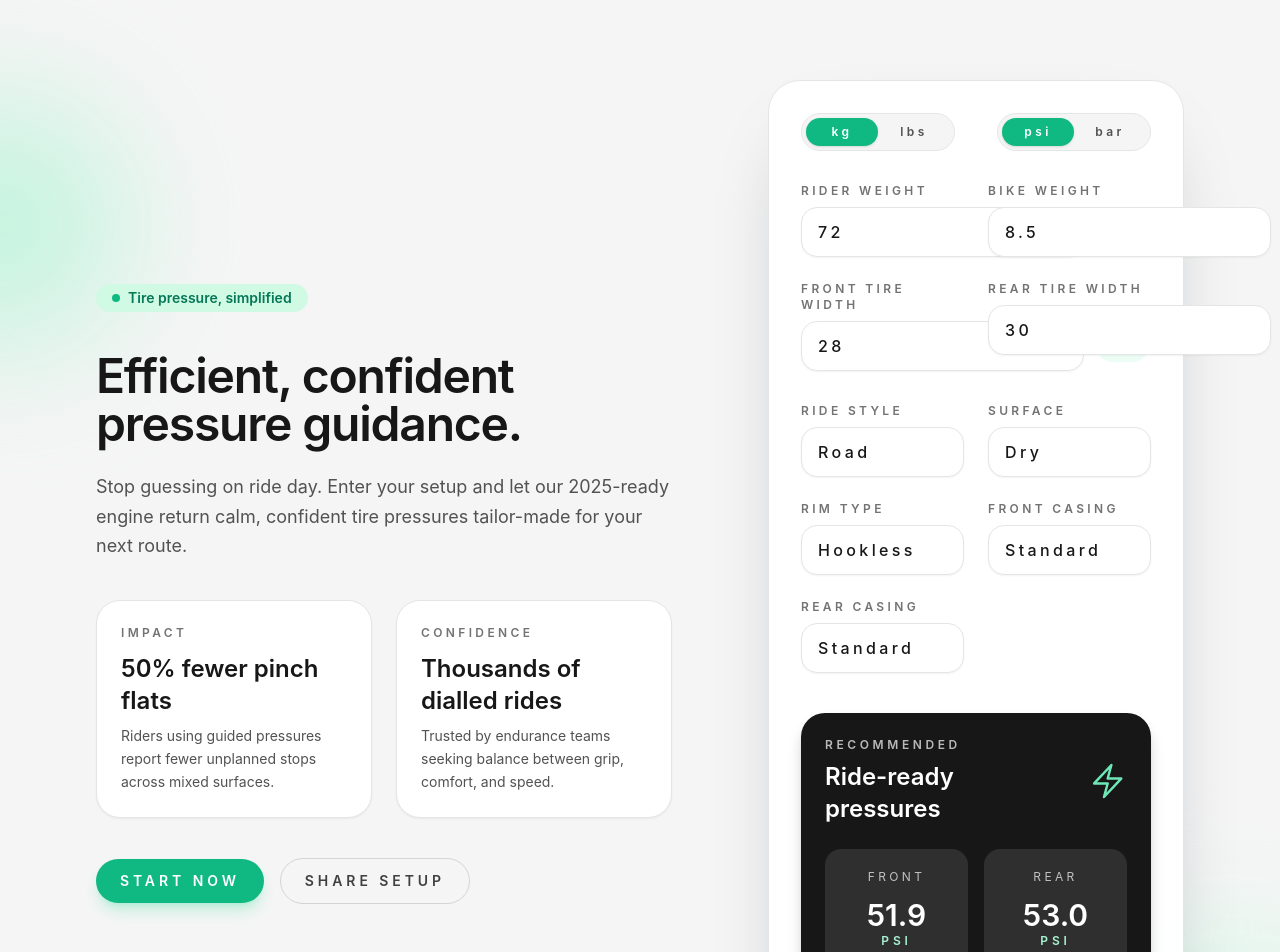
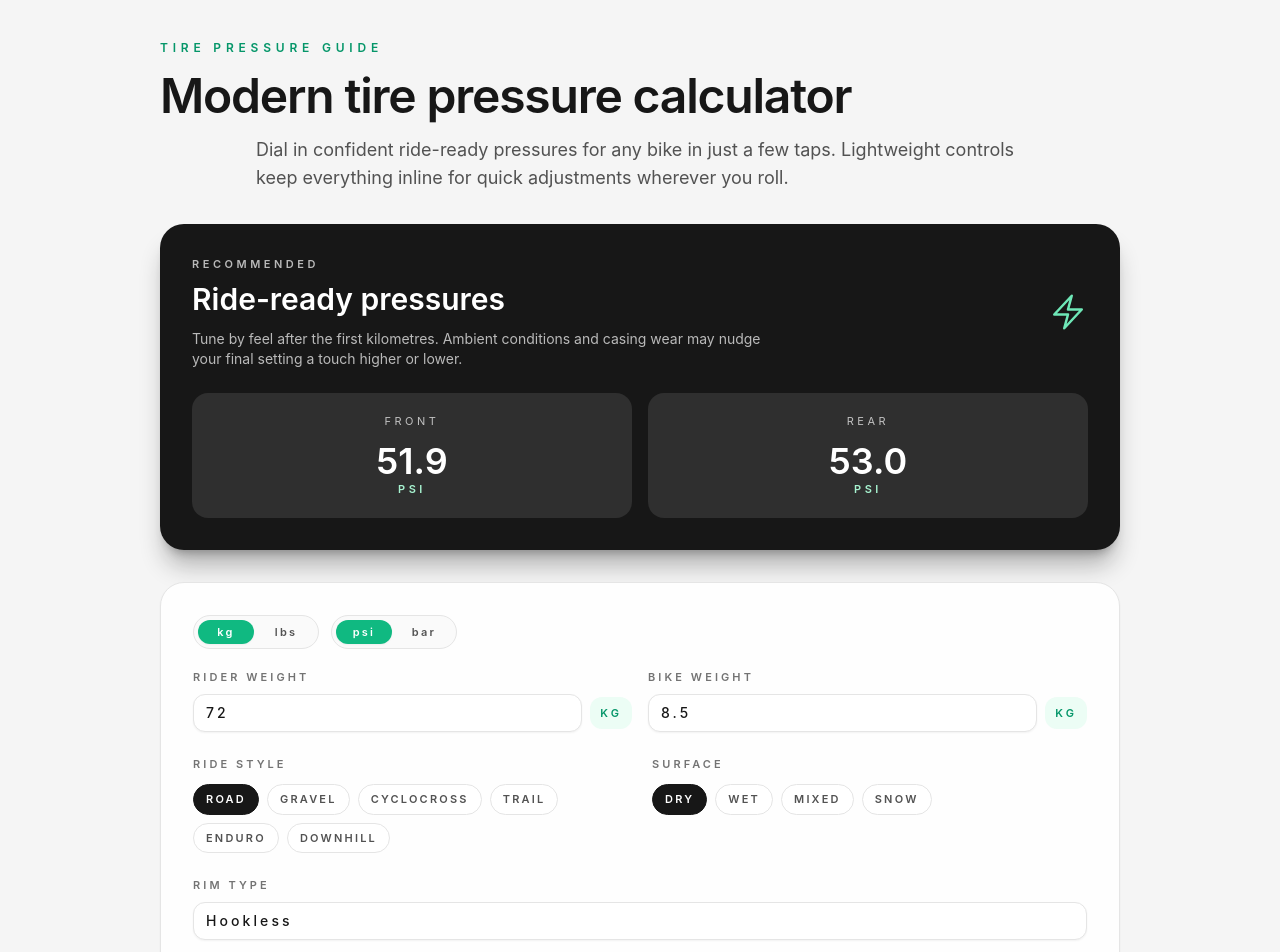
Before and after one commit to eduarde/tire_pressure_guide, a React (Vite) app in the folder frontend/: page / in a window 1280 px wide. Shown: the top 952 px of the page. Built offline with nearby package versions, Linux system fonts and the light colour scheme.

Commit message:
style: simplify tire pressure layout

```diff
--- a/frontend/src/App.tsx
+++ b/frontend/src/App.tsx
@@ -1,8 +1,9 @@
 import { useMemo, useState } from "react";
+import clsx from "clsx";
 import { InputField, SelectField, SegmentedControl } from "./components";
 import { BoltIcon } from "@heroicons/react/24/outline";
 
-type Surface = "DRY" | "WET" | "MIXED";
+type Surface = "DRY" | "WET" | "MIXED" | "SNOW";
 type PressureUnits = "PSI" | "BAR";
 type MassUnit = "kg" | "lbs";
 type RimType = "HOOKLESS" | "HOOKED" | "TUBULAR" | "TUBES";
@@ -33,7 +34,8 @@ const rideStyleOptions: { value: RideStyle; label: string }[] = [
 const surfaceOptions: { value: Surface; label: string }[] = [
   { value: "DRY", label: "Dry" },
   { value: "WET", label: "Wet" },
-  { value: "MIXED", label: "Mixed" }
+  { value: "MIXED", label: "Mixed" },
+  { value: "SNOW", label: "Snow" }
 ];
 
 const rimTypeOptions: { value: RimType; label: string }[] = [
@@ -99,7 +101,8 @@ function useCalculatedPressure(
     const surfaceAdjustments: Record<Surface, number> = {
       DRY: 0,
       WET: -3,
-      MIXED: -1.5
+      MIXED: -1.5,
+      SNOW: -4
     };
 
     const rimAdjustments: Record<RimType, number> = {
@@ -195,62 +198,44 @@ export default function App() {
   const unitLabel = pressureUnit === "PSI" ? "psi" : "bar";
 
   return (
-    <div className="relative min-h-screen overflow-hidden bg-neutral-100 text-neutral-900">
-      <div className="pointer-events-none absolute -left-32 top-24 hidden h-64 w-64 rounded-full bg-emerald-200/60 blur-3xl lg:block" />
-      <div className="pointer-events-none absolute bottom-0 right-0 h-72 w-72 translate-x-1/3 rounded-full bg-emerald-100/70 blur-3xl" />
+    <div className="min-h-screen bg-neutral-100 text-neutral-900">
+      <main className="mx-auto flex min-h-screen max-w-5xl flex-col gap-8 px-4 py-10 sm:px-6 lg:px-8">
+        <header className="space-y-4 text-center sm:text-left">
+          <p className="text-xs font-semibold uppercase tracking-[0.4em] text-emerald-600">Tire pressure guide</p>
+          <h1 className="text-4xl font-semibold tracking-tight sm:text-5xl">Modern tire pressure calculator</h1>
+          <p className="mx-auto max-w-3xl text-base leading-relaxed text-neutral-600 sm:text-lg">
+            Dial in confident ride-ready pressures for any bike in just a few taps. Lightweight controls keep everything inline for quick adjustments wherever you roll.
+          </p>
+        </header>
 
-      <div className="relative mx-auto flex max-w-6xl flex-col items-start gap-16 px-6 pb-24 pt-16 sm:px-8 lg:flex-row lg:items-center lg:gap-24 lg:pb-28 lg:pt-20">
-        <section className="max-w-xl space-y-10">
-          <div className="inline-flex items-center gap-2 rounded-full bg-emerald-100 px-4 py-1 text-sm font-semibold text-emerald-700">
-            <span className="h-2 w-2 rounded-full bg-emerald-500" aria-hidden />
-            Tire pressure, simplified
+        <section className="rounded-3xl bg-neutral-900 p-6 text-white shadow-xl shadow-neutral-900/30 sm:p-8">
+          <div className="flex items-center justify-between gap-6">
+            <div>
+              <p className="text-[11px] font-semibold uppercase tracking-[0.32em] text-white/70">Recommended</p>
+              <h2 className="mt-2 text-2xl font-semibold sm:text-3xl">Ride-ready pressures</h2>
+              <p className="mt-3 max-w-xl text-xs leading-relaxed text-white/70 sm:text-sm">
+                Tune by feel after the first kilometres. Ambient conditions and casing wear may nudge your final setting a touch higher or lower.
+              </p>
+            </div>
+            <BoltIcon className="hidden h-10 w-10 shrink-0 text-emerald-300 sm:block" aria-hidden />
           </div>
 
-          <div className="space-y-6">
-            <h1 className="text-4xl font-semibold tracking-tight text-neutral-900 sm:text-5xl">
-              Efficient, confident pressure guidance.
-            </h1>
-            <p className="text-lg leading-relaxed text-neutral-600">
-              Stop guessing on ride day. Enter your setup and let our 2025-ready engine return calm, confident tire pressures tailor-made for your next route.
-            </p>
+          <div className="mt-6 grid gap-4 sm:grid-cols-2">
+            <div className="rounded-2xl bg-white/10 px-4 py-5 text-center">
+              <p className="text-[11px] uppercase tracking-[0.32em] text-white/70">Front</p>
+              <p className="mt-3 text-3xl font-semibold sm:text-4xl">{pressures ? formatNumber(pressures.front) : "--"}</p>
+              <p className="text-[11px] font-semibold uppercase tracking-[0.32em] text-emerald-200">{unitLabel}</p>
             </div>
-
-          <div className="grid gap-6 sm:grid-cols-2">
-            <div className="rounded-3xl border border-neutral-200 bg-white p-6 shadow-sm">
-              <p className="text-xs font-semibold uppercase tracking-[0.28em] text-neutral-500">Impact</p>
-              <p className="mt-3 text-2xl font-semibold text-neutral-900">50% fewer pinch flats</p>
-              <p className="mt-2 text-sm leading-relaxed text-neutral-600">
-                Riders using guided pressures report fewer unplanned stops across mixed surfaces.
-              </p>
+            <div className="rounded-2xl bg-white/10 px-4 py-5 text-center">
+              <p className="text-[11px] uppercase tracking-[0.32em] text-white/70">Rear</p>
+              <p className="mt-3 text-3xl font-semibold sm:text-4xl">{pressures ? formatNumber(pressures.rear) : "--"}</p>
+              <p className="text-[11px] font-semibold uppercase tracking-[0.32em] text-emerald-200">{unitLabel}</p>
             </div>
-            <div className="rounded-3xl border border-neutral-200 bg-white p-6 shadow-sm">
-              <p className="text-xs font-semibold uppercase tracking-[0.28em] text-neutral-500">Confidence</p>
-              <p className="mt-3 text-2xl font-semibold text-neutral-900">Thousands of dialled rides</p>
-              <p className="mt-2 text-sm leading-relaxed text-neutral-600">
-                Trusted by endurance teams seeking balance between grip, comfort, and speed.
-              </p>
-            </div>
-          </div>
-
-          <div className="flex flex-wrap items-center gap-4">
-            <button
-              type="button"
-              className="rounded-full bg-emerald-500 px-6 py-3 text-sm font-semibold uppercase tracking-[0.28em] text-white shadow-lg shadow-emerald-300/40 transition hover:bg-emerald-400"
-            >
-              Start now
-            </button>
-            <button
-              type="button"
-              className="rounded-full border border-neutral-300 px-6 py-3 text-sm font-semibold uppercase tracking-[0.28em] text-neutral-700 transition hover:border-neutral-400 hover:text-neutral-900"
-            >
-              Share setup
-            </button>
           </div>
         </section>
 
-        <section className="w-full max-w-xl flex-1">
-          <div className="rounded-[32px] border border-neutral-200 bg-white/95 p-8 shadow-[0_35px_80px_-45px_rgba(15,23,42,0.45)] backdrop-blur">
-            <div className="flex flex-wrap items-center justify-between gap-4">
+        <section className="rounded-3xl border border-neutral-200 bg-white/95 p-6 shadow-sm sm:p-8">
+          <div className="flex flex-wrap items-center gap-3">
             <SegmentedControl
               value={massUnit}
               onChange={setMassUnit}
@@ -269,7 +254,7 @@ export default function App() {
             />
           </div>
 
-            <div className="mt-8 grid gap-6 sm:grid-cols-2">
+          <div className="mt-5 grid gap-4 sm:grid-cols-2">
             <InputField
               label="Rider weight"
               type="number"
@@ -288,8 +273,65 @@ export default function App() {
               onChange={(event) => setBikeWeight(event.target.value)}
               unit={massUnit}
             />
+          </div>
+
+          <div className="mt-6 grid gap-6 sm:grid-cols-2">
+            <div>
+              <p className="text-[11px] font-semibold uppercase tracking-[0.28em] text-neutral-500">Ride style</p>
+              <div className="mt-3 flex flex-wrap gap-2">
+                {rideStyleOptions.map((option) => (
+                  <button
+                    key={option.value}
+                    type="button"
+                    onClick={() => setRideStyle(option.value)}
+                    className={clsx(
+                      "rounded-full border px-3 py-1.5 text-[11px] font-semibold uppercase tracking-[0.2em] transition",
+                      rideStyle === option.value
+                        ? "border-neutral-900 bg-neutral-900 text-white"
+                        : "border-neutral-200 bg-white text-neutral-600 hover:border-neutral-300 hover:text-neutral-900"
+                    )}
+                  >
+                    {option.label}
+                  </button>
+                ))}
+              </div>
+            </div>
+            <div>
+              <p className="text-[11px] font-semibold uppercase tracking-[0.28em] text-neutral-500">Surface</p>
+              <div className="mt-3 flex flex-wrap gap-2">
+                {surfaceOptions.map((option) => (
+                  <button
+                    key={option.value}
+                    type="button"
+                    onClick={() => setSurface(option.value)}
+                    className={clsx(
+                      "rounded-full border px-3 py-1.5 text-[11px] font-semibold uppercase tracking-[0.2em] transition",
+                      surface === option.value
+                        ? "border-neutral-900 bg-neutral-900 text-white"
+                        : "border-neutral-200 bg-white text-neutral-600 hover:border-neutral-300 hover:text-neutral-900"
+                    )}
+                  >
+                    {option.label}
+                  </button>
+                ))}
+              </div>
+            </div>
+          </div>
+
+          <div className="mt-6">
+            <SelectField
+              label="Rim type"
+              value={rimType}
+              onChange={(event) => setRimType(event.target.value as RimType)}
+              options={rimTypeOptions}
+            />
+          </div>
+
+          <div className="mt-6 grid gap-6 md:grid-cols-2">
+            <div className="space-y-4">
+              <p className="text-[11px] font-semibold uppercase tracking-[0.28em] text-neutral-500">Front tire</p>
               <InputField
-                label="Front tire width"
+                label="Width"
                 type="number"
                 inputMode="decimal"
                 value={frontWidth}
@@ -297,8 +339,17 @@ export default function App() {
                 onChange={(event) => setFrontWidth(event.target.value)}
                 unit="mm"
               />
+              <SelectField
+                label="Casing"
+                value={frontCasing}
+                onChange={(event) => setFrontCasing(event.target.value as TireCasing)}
+                options={casingOptions}
+              />
+            </div>
+            <div className="space-y-4">
+              <p className="text-[11px] font-semibold uppercase tracking-[0.28em] text-neutral-500">Rear tire</p>
               <InputField
-                label="Rear tire width"
+                label="Width"
                 type="number"
                 inputMode="decimal"
                 value={rearWidth}
@@ -306,74 +357,16 @@ export default function App() {
                 onChange={(event) => setRearWidth(event.target.value)}
                 unit="mm"
               />
-            </div>
-
-            <div className="mt-8 grid gap-6 sm:grid-cols-2">
               <SelectField
-                label="Ride style"
-                value={rideStyle}
-                onChange={(event) => setRideStyle(event.target.value as RideStyle)}
-                options={rideStyleOptions}
-              />
-              <SelectField
-                label="Surface"
-                value={surface}
-                onChange={(event) => setSurface(event.target.value as Surface)}
-                options={surfaceOptions}
-              />
-              <SelectField
-                label="Rim type"
-                value={rimType}
-                onChange={(event) => setRimType(event.target.value as RimType)}
-                options={rimTypeOptions}
-              />
-              <SelectField
-                label="Front casing"
-                value={frontCasing}
-                onChange={(event) => setFrontCasing(event.target.value as TireCasing)}
-                options={casingOptions}
-              />
-              <SelectField
-                label="Rear casing"
+                label="Casing"
                 value={rearCasing}
                 onChange={(event) => setRearCasing(event.target.value as TireCasing)}
                 options={casingOptions}
               />
             </div>
-
-            <div className="mt-10 rounded-3xl bg-neutral-900 px-6 py-6 text-white shadow-lg shadow-neutral-900/25">
-              <div className="flex items-center justify-between gap-4">
-                <div>
-                  <p className="text-xs font-semibold uppercase tracking-[0.3em] text-white/70">Recommended</p>
-                  <p className="mt-2 text-2xl font-semibold">Ride-ready pressures</p>
-                </div>
-                <BoltIcon className="h-10 w-10 text-emerald-300" aria-hidden />
-              </div>
-
-              <div className="mt-6 grid gap-4 sm:grid-cols-2">
-                <div className="rounded-2xl bg-white/10 px-4 py-5 text-center">
-                  <p className="text-xs uppercase tracking-[0.28em] text-white/70">Front</p>
-                  <p className="mt-3 text-3xl font-semibold">
-                    {pressures ? formatNumber(pressures.front) : "--"}
-                  </p>
-                  <p className="text-xs font-semibold uppercase tracking-[0.32em] text-emerald-200">{unitLabel}</p>
-                </div>
-                <div className="rounded-2xl bg-white/10 px-4 py-5 text-center">
-                  <p className="text-xs uppercase tracking-[0.28em] text-white/70">Rear</p>
-                  <p className="mt-3 text-3xl font-semibold">
-                    {pressures ? formatNumber(pressures.rear) : "--"}
-                  </p>
-                  <p className="text-xs font-semibold uppercase tracking-[0.32em] text-emerald-200">{unitLabel}</p>
-                </div>
-              </div>
-
-              <p className="mt-6 text-xs leading-relaxed text-white/70">
-                Tune by feel after the first kilometres. Ambient conditions and casing wear may nudge your final setting a touch higher or lower.
-              </p>
-            </div>
           </div>
         </section>
-      </div>
+      </main>
     </div>
   );
 }
--- a/frontend/src/components/InputField.tsx
+++ b/frontend/src/components/InputField.tsx
@@ -8,19 +8,19 @@ interface InputFieldProps extends React.InputHTMLAttributes<HTMLInputElement> {
 
 export function InputField({ label, helper, unit, className, ...props }: InputFieldProps) {
   return (
-    <label className="block text-xs font-semibold uppercase tracking-[0.28em] text-neutral-500">
+    <label className="block text-[11px] font-semibold uppercase tracking-[0.28em] text-neutral-500">
       <span>{label}</span>
-      <div className="mt-2 flex items-center gap-3 text-base font-medium text-neutral-900">
+      <div className="mt-2 flex items-center gap-2 text-sm font-medium text-neutral-900">
         <input
           {...props}
           className={clsx(
-            "flex-1 rounded-2xl border border-neutral-200 bg-white px-4 py-3 text-base text-neutral-900 shadow-sm",
+            "flex-1 rounded-xl border border-neutral-200 bg-white px-3 py-2 text-sm text-neutral-900 shadow-sm",
             "placeholder:text-neutral-400 focus:border-emerald-400 focus:outline-none focus:ring-2 focus:ring-emerald-200",
             className
           )}
         />
         {unit ? (
-          <span className="rounded-2xl bg-emerald-50 px-3 py-2 text-xs font-semibold uppercase tracking-[0.28em] text-emerald-600">
+          <span className="rounded-xl bg-emerald-50 px-2.5 py-1.5 text-[11px] font-semibold uppercase tracking-[0.28em] text-emerald-600">
             {unit}
           </span>
         ) : null}
--- a/frontend/src/components/SegmentedControl.tsx
+++ b/frontend/src/components/SegmentedControl.tsx
@@ -11,7 +11,7 @@ export function SegmentedControl<T extends string>({ options, value, onChange, c
   return (
     <div
       className={clsx(
-        "inline-flex items-center rounded-full border border-neutral-200 bg-neutral-100 p-1 text-xs font-semibold uppercase tracking-[0.28em] text-neutral-600",
+        "flex flex-wrap items-center gap-1 rounded-full border border-neutral-200 bg-neutral-50 p-1 text-[11px] font-semibold uppercase tracking-[0.2em] text-neutral-600",
         className
       )}
     >
@@ -23,9 +23,9 @@ export function SegmentedControl<T extends string>({ options, value, onChange, c
             type="button"
             onClick={() => onChange(option.value)}
             className={clsx(
-              "min-w-[72px] rounded-full px-4 py-1.5 transition",
+              "min-w-[56px] rounded-full px-3 py-1 transition",
               active
-                ? "bg-emerald-500 text-white shadow"
+                ? "bg-emerald-500 text-white shadow-sm"
                 : "text-neutral-600 hover:bg-white hover:text-neutral-900"
             )}
           >
--- a/frontend/src/components/SelectField.tsx
+++ b/frontend/src/components/SelectField.tsx
@@ -9,13 +9,13 @@ interface SelectFieldProps extends React.SelectHTMLAttributes<HTMLSelectElement>
 
 export function SelectField({ label, options, helper, unit, className, ...props }: SelectFieldProps) {
   return (
-    <label className="block text-xs font-semibold uppercase tracking-[0.28em] text-neutral-500">
+    <label className="block text-[11px] font-semibold uppercase tracking-[0.28em] text-neutral-500">
       <span>{label}</span>
-      <div className="mt-2 flex items-center gap-3 text-base font-medium text-neutral-900">
+      <div className="mt-2 flex items-center gap-2 text-sm font-medium text-neutral-900">
         <select
           {...props}
           className={clsx(
-            "flex-1 appearance-none rounded-2xl border border-neutral-200 bg-white px-4 py-3 text-base text-neutral-900 shadow-sm",
+            "flex-1 appearance-none rounded-xl border border-neutral-200 bg-white px-3 py-2 text-sm text-neutral-900 shadow-sm",
             "focus:border-emerald-400 focus:outline-none focus:ring-2 focus:ring-emerald-200",
             className
           )}
@@ -27,7 +27,7 @@ export function SelectField({ label, options, helper, unit, className, ...props
           ))}
         </select>
         {unit ? (
-          <span className="rounded-2xl bg-emerald-50 px-3 py-2 text-xs font-semibold uppercase tracking-[0.28em] text-emerald-600">
+          <span className="rounded-xl bg-emerald-50 px-2.5 py-1.5 text-[11px] font-semibold uppercase tracking-[0.28em] text-emerald-600">
             {unit}
           </span>
         ) : null}
```
Lines whose indentation alone changed are shown as unchanged.
